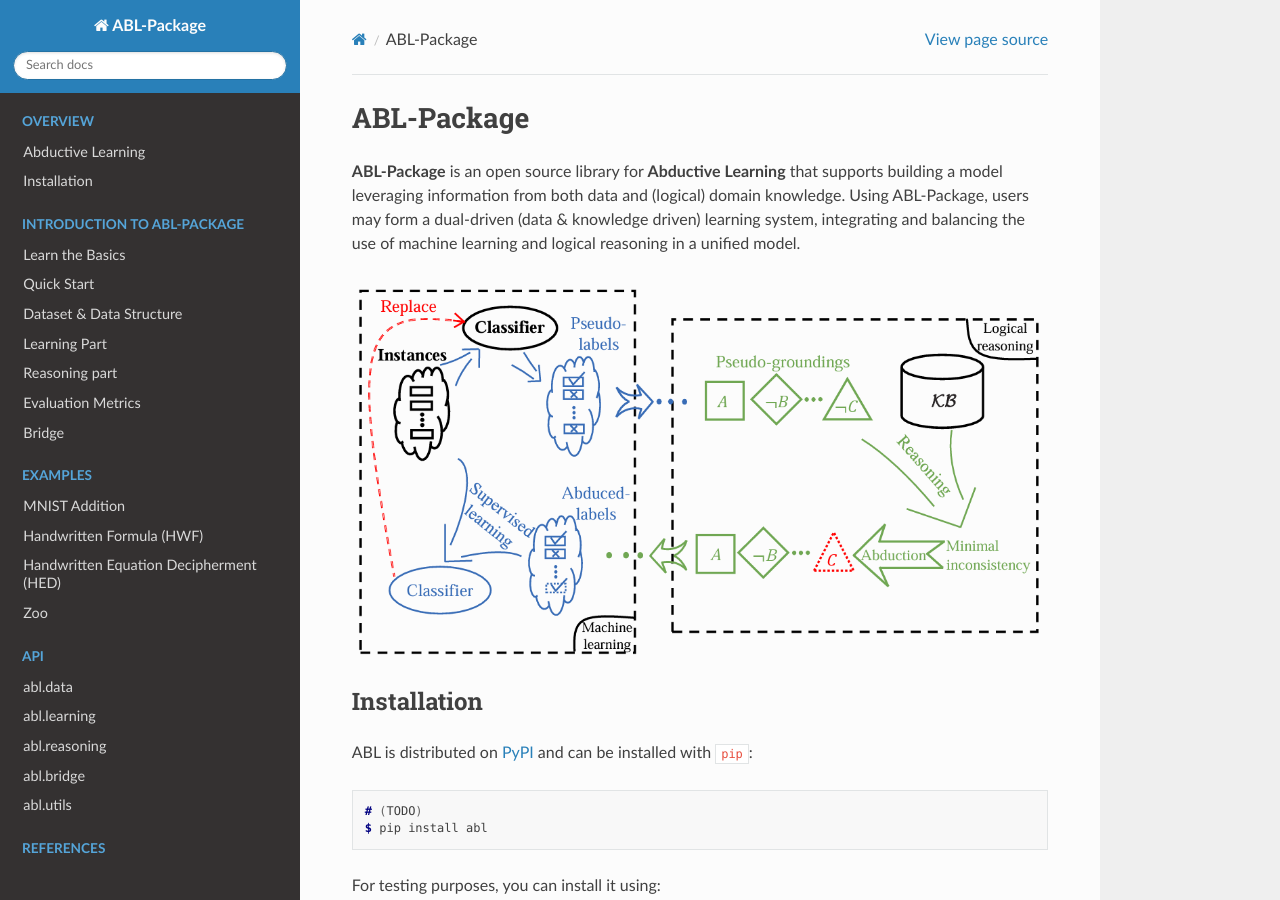
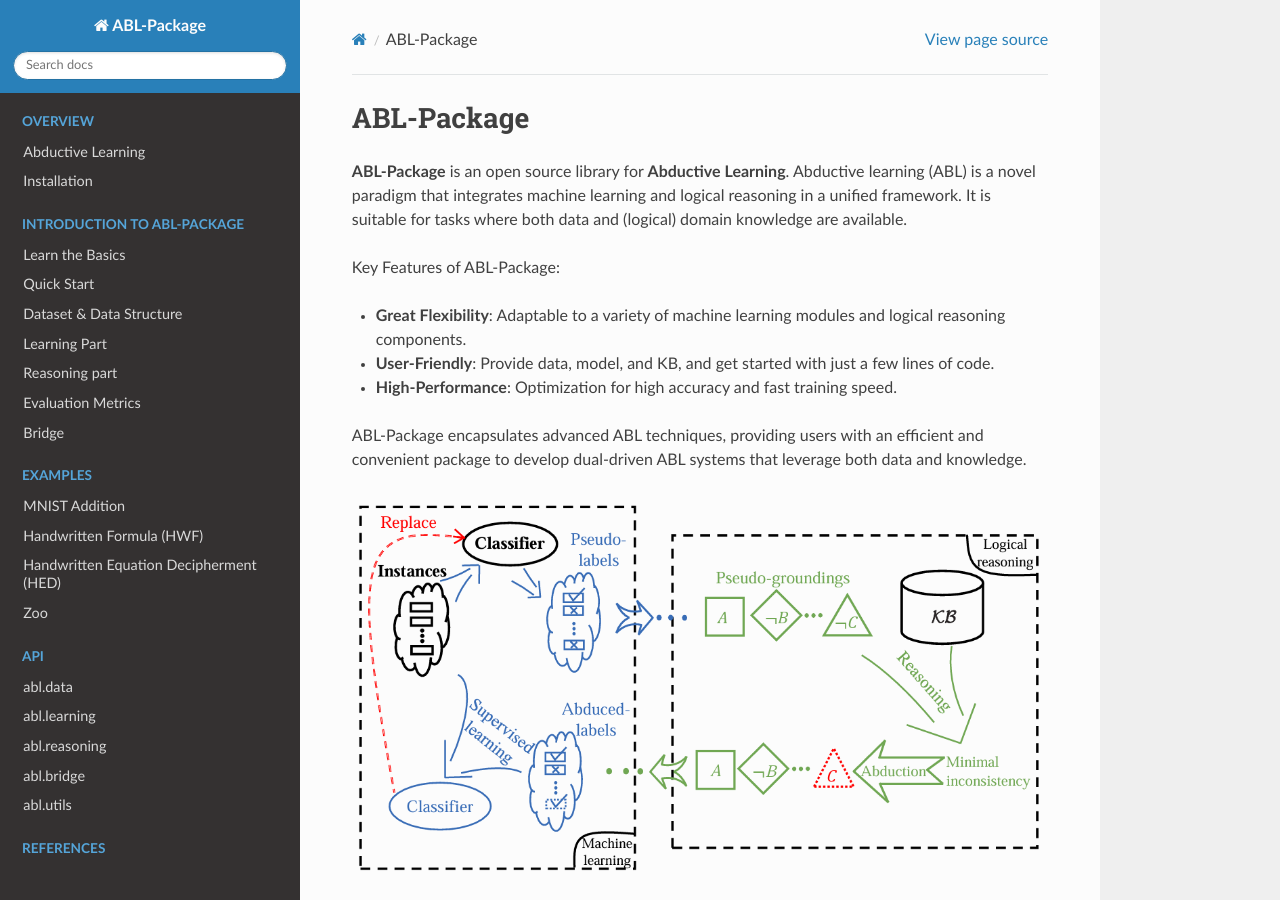
Before and after one commit to AbductiveLearning/ABLkit, a Sphinx documentation site: the page built from docs/README.rst, in a window 1280 px wide and 900 px high. Built offline with Sphinx 7.4.7 and the Read the Docs theme 2.0.0, drawn with Linux system fonts in a browser that asks for light colours.

Commit message:
[DOC] Update readme

```diff
--- a/docs/README.rst
+++ b/docs/README.rst
@@ -1,12 +1,20 @@
 ABL-Package
 ===========
 
-**ABL-Package** is an open source library for **Abductive Learning**
-that supports building a model leveraging information from both data and
-(logical) domain knowledge. Using ABL-Package, users may form a
-dual-driven (data & knowledge driven) learning system, integrating and
-balancing the use of machine learning and logical reasoning in a unified
-model.
+**ABL-Package** is an open source library for **Abductive Learning**.
+Abductive learning (ABL) is a novel paradigm that integrates machine learning
+and logical reasoning in a unified framework. It is suitable for tasks
+where both data and (logical) domain knowledge are available.
+
+Key Features of ABL-Package:
+
+- **Great Flexibility**: Adaptable to a variety of machine learning modules and logical reasoning components.
+- **User-Friendly**: Provide data, model, and KB, and get started with just a few lines of code.
+- **High-Performance**: Optimization for high accuracy and fast training speed.
+
+ABL-Package encapsulates advanced ABL techniques, providing users with
+an efficient and convenient package to develop dual-driven ABL systems
+that leverage both data and knowledge.
 
 .. image:: img/ABL.png
 
```
Also changed, not shown: README.md (+15 -2 lines).
